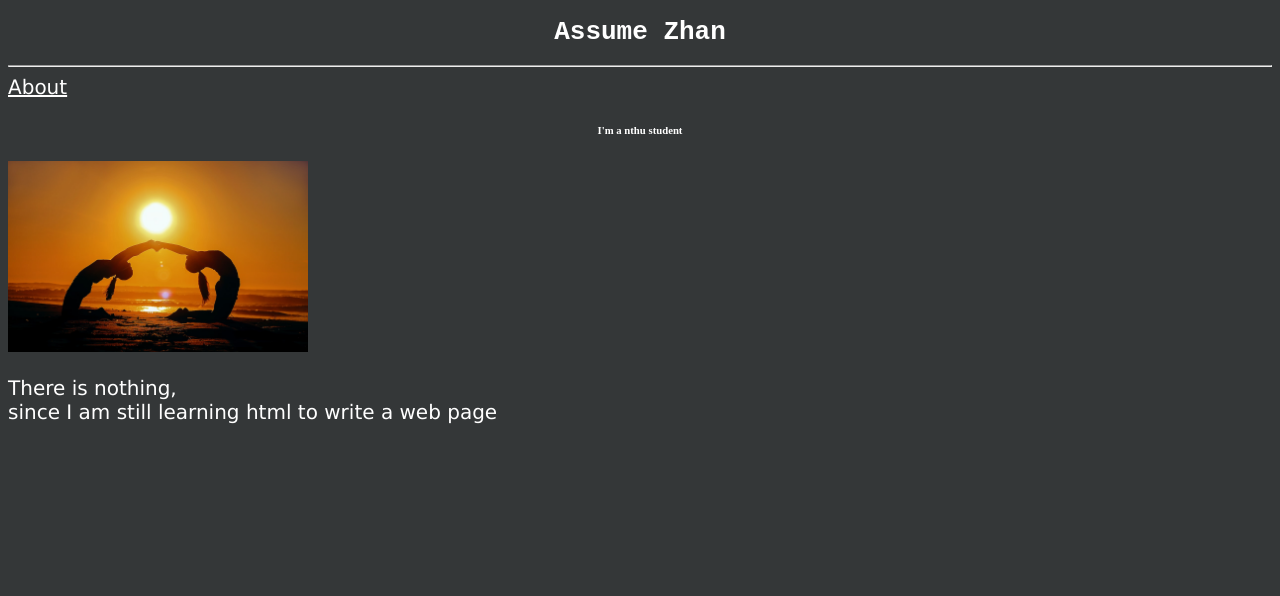
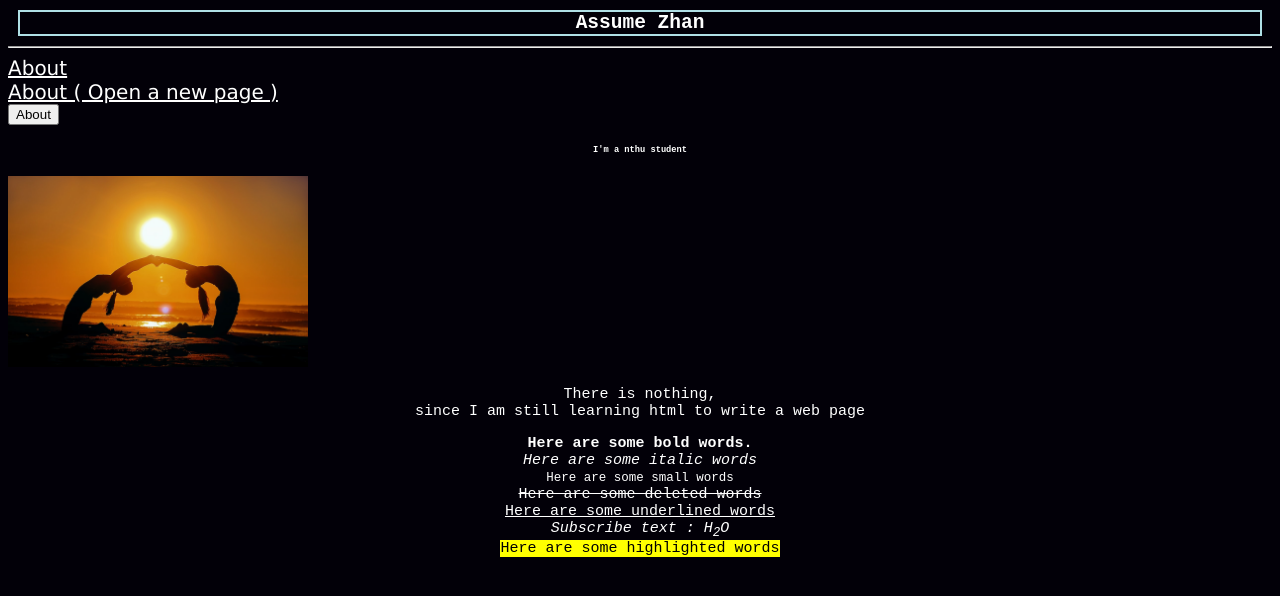
Before and after one commit to Assume-Zhan/Assume-Zhan.github.io, a plain HTML site: page index.html in a window 1280 px wide. Drawn offline with Linux system fonts and the light colour scheme.

Commit message:
ADD : some basic function and tags

```diff
--- a/css/BasicTagStyle.css
+++ b/css/BasicTagStyle.css
@@ -1,42 +1,59 @@
+
+/* Add for body tag */
 body {
-  background-color: rgb(52, 55, 56);
+  background-color: rgb(2, 0, 8);
 }
 
+/* Style with font size and color */
+/* Horozontal alignment : text-align */
+/* Text bolder : border */
+/* Space between text and border : padding */
+/* Space outside the text : margin */
 h1 {
+  color: white;
+  font-family: monospace;
+  font-size: 150%;
+  text-align: center;
+  border: 2px solid powderblue;
+  padding: 0px;
+  margin: 10px;
+}
+
+h2 {
   color: white;
   font-family: monospace;
   text-align: center;
 }
 
-h2 {
-  color: white;
-  text-align: center;
-}
-
 h3 {
   color: white;
+  font-family: monospace;
   text-align: center;
 }
 
 h4 {
   color: white;
+  font-family: monospace;
   text-align: center;
 }
 
 h5 {
   color: white;
+  font-family: monospace;
   text-align: center;
 }
 
 h6 {
   color: white;
+  font-family: monospace;
   text-align: center;
 }
 
 p {
   color: white;
-  font-family: verdana;
-  font-size: 20px;
+  font-family: monospace;
+  font-size: 15px;
+  text-align: center;
 }
 
 a {
--- a/index.html
+++ b/index.html
@@ -14,10 +14,21 @@
     <body>
         <!-- h1 defines the largest heading -->
         <h1>Assume Zhan</h1>
+
+        <!-- Horizontal rule - to create a horozontal line -->
         <hr>
 
         <!-- About page -->
         <a href="about/index.html">About</a>
+        <br>
+
+        <!-- About page -->
+        <a href="about/index.html" target="_blank">About ( Open a new page )</a>
+        <br>
+
+        <!-- Button link : need some javascript -->
+        <button onclick="document.location='about/index.html'">About</button>
+        <br>
 
         <!-- The smallest heading is h6 -->
         <h6>I'm a nthu student</h6>
@@ -25,11 +36,43 @@
         <!-- Hello image -->
         <img src="img/hello.jpg" title="A test image" alt="hello.jpg" width="300">
 
+        <!-- p : paragraph -->
+        <!-- br : end line tag -->
         <p title="Here is my introduction">
             There is nothing,<br>
             since I am still learning html to write a web page
         </p>
 
+        <p>
+            <!-- Bold tag -->
+            <b>Here are some bold words.</b>
+            <br>
+
+            <!-- italic tag -->
+            <i>Here are some italic words</i>
+            <br>
+
+            <!-- Small tag -->
+            <small>Here are some small words</small>
+            <br>
+
+            <!-- Deleted words -->
+            <del>Here are some deleted words</del>
+            <br>
+
+            <!-- Underlined the words -->
+            <ins>Here are some underlined words</ins>
+            <br>
+
+            <!-- Subscribe text -->
+            <i>Subscribe text : H<sub>2</sub>O</i>
+            <br>
+
+            <!-- Highlight words -->
+            <mark>Here are some highlighted words</mark>
+            <br>
+        </p>
+
     </body>
 
 </html>
```
